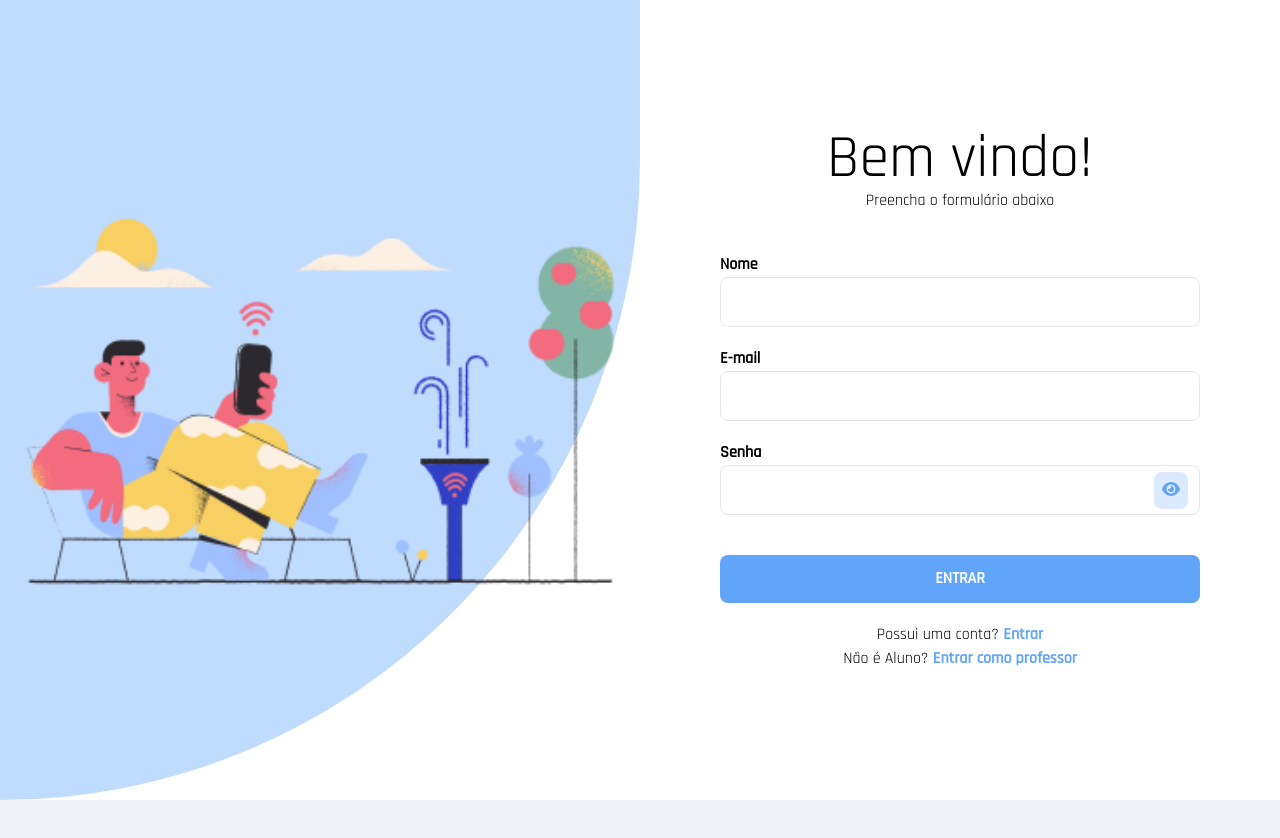
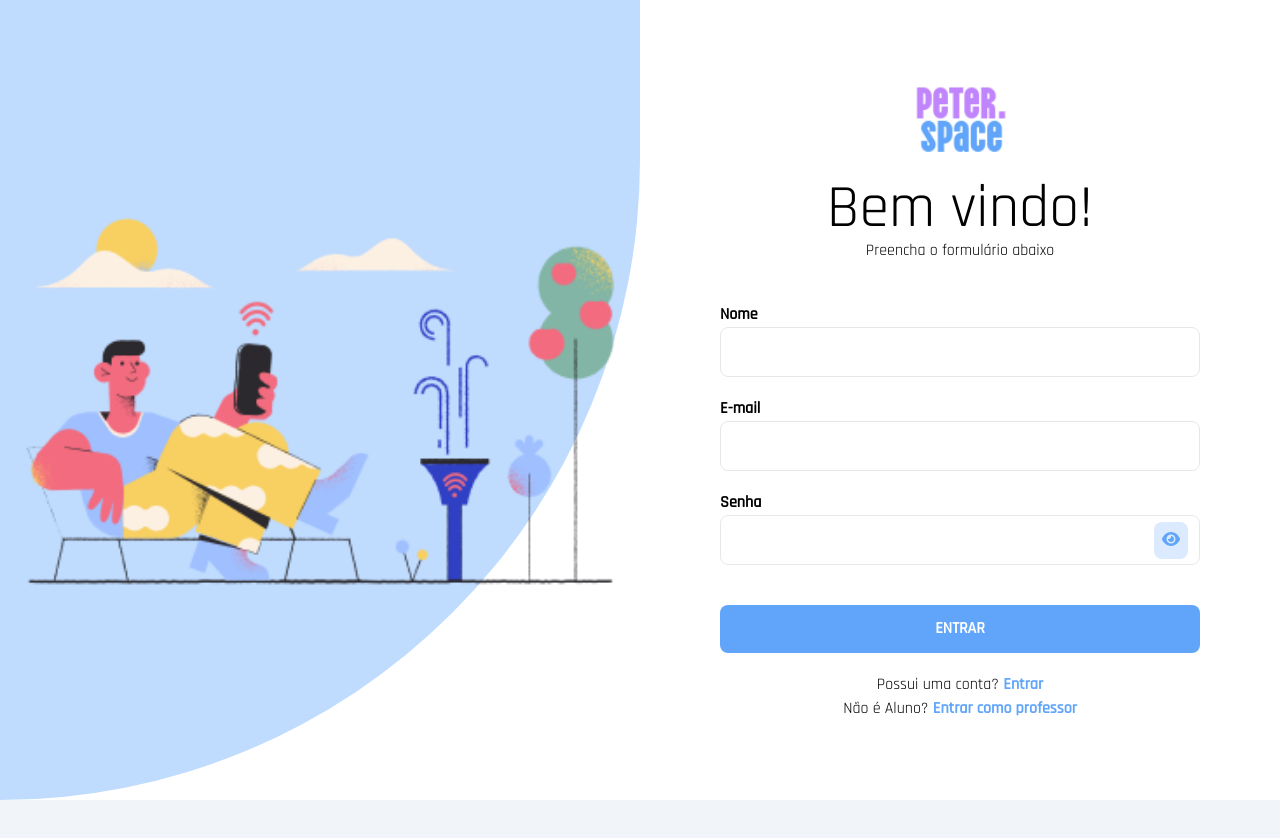
Before and after one commit to mechztcc/angular-peter-student, an Angular app: page /create-account in a window 1280 px wide. Shown: the top 838 px of the page. Built offline with nearby package versions, Linux system fonts and the light colour scheme; a web font is replaced by a local one.

Commit message:
feat: added logo

```diff
--- a/src/app/modules/auth/components/form-create-account/form-create-account.component.html
+++ b/src/app/modules/auth/components/form-create-account/form-create-account.component.html
@@ -3,6 +3,9 @@
   class="flex flex-col mx-5 md:mx-20 mb-20 justify-center h-full"
   (ngSubmit)="onSubmit()"
 >
+  <div class="flex justify-center mb-5">
+    <img src="assets/logo2.png" class="w-28 h-20" alt="" />
+  </div>
   <div class="text-center">
     <h1 class="text-6xl">Bem vindo!</h1>
     <span>Preencha o formulário abaixo</span>
--- a/src/app/modules/auth/components/form-login/form-login.component.html
+++ b/src/app/modules/auth/components/form-login/form-login.component.html
@@ -3,6 +3,9 @@
   [formGroup]="form"
   class="flex flex-col mx-5 md:mx-20 justify-center h-full"
 >
+  <div class="flex justify-center mb-5">
+    <img src="assets/logo2.png" class="w-28 h-20" alt="" />
+  </div>
   <div class="text-center">
     <h1 class="text-6xl">Bem vindo!</h1>
     <span>Preencha o formulário abaixo</span>
@@ -49,8 +52,8 @@
   </div>
 
   @if(formControls['password'].invalid && formControls['password'].dirty) {
-    <small class="mt-2 text-red-400 font-semibold"> Senha inválida</small>
-    }
+  <small class="mt-2 text-red-400 font-semibold"> Senha inválida</small>
+  }
 
   <button
     type="submit"
--- a/src/app/modules/home/components/card-lessons-available/card-lessons-available.component.html
+++ b/src/app/modules/home/components/card-lessons-available/card-lessons-available.component.html
@@ -1,11 +1,11 @@
 <div
-  class="p-5 rounded-lg bg-white flex justify-start items-center hover:shadow-2xl cursor-pointer"
+  class="p-5 rounded-lg bg-white flex flex-col justify-start items-start hover:shadow-2xl cursor-pointer"
 >
   <fa-icon
     [icon]="icons.lesson"
     class="p-2 rounded-md text-white bg-blue-300 shadow-lg shadow-blue-100"
   ></fa-icon>
-  <div class="flex flex-col ml-3">
+  <div class="flex flex-col mt-3">
     <span class="text-2xl">Atividade de História</span>
     <div class="text-gray-500">10 Questões</div>
   </div>
--- a/src/app/modules/home/pages/home-page/home-page.component.html
+++ b/src/app/modules/home/pages/home-page/home-page.component.html
@@ -6,9 +6,9 @@
     </span>
   </div>
   <div class="grid grid-cols-1 md:grid-cols-1 lg:grid-cols-3 gap-5">
-    <div class="col-span-1">
+    <!-- <div class="col-span-1">
       <app-card-not-found-lessons />
-    </div>
+    </div> -->
     <div class="col-span-1">
       <app-card-lessons-available />
     </div>
--- a/src/app/modules/teams/components/card-join-team/card-join-team.component.html
+++ b/src/app/modules/teams/components/card-join-team/card-join-team.component.html
@@ -1,4 +1,4 @@
-<div class="mx-5 md:mx-10 rounded-lg bg-white p-5 mt-10">
+<div class="mx-5 md:mx-20 rounded-lg bg-white p-5 mt-10">
   <div class="flex flex-col">
     <span>Você ainda não possui um Time</span>
     <span>Entre usando um Código de convite.</span>
```
Also changed, not shown: src/assets/logo2.png (added).
